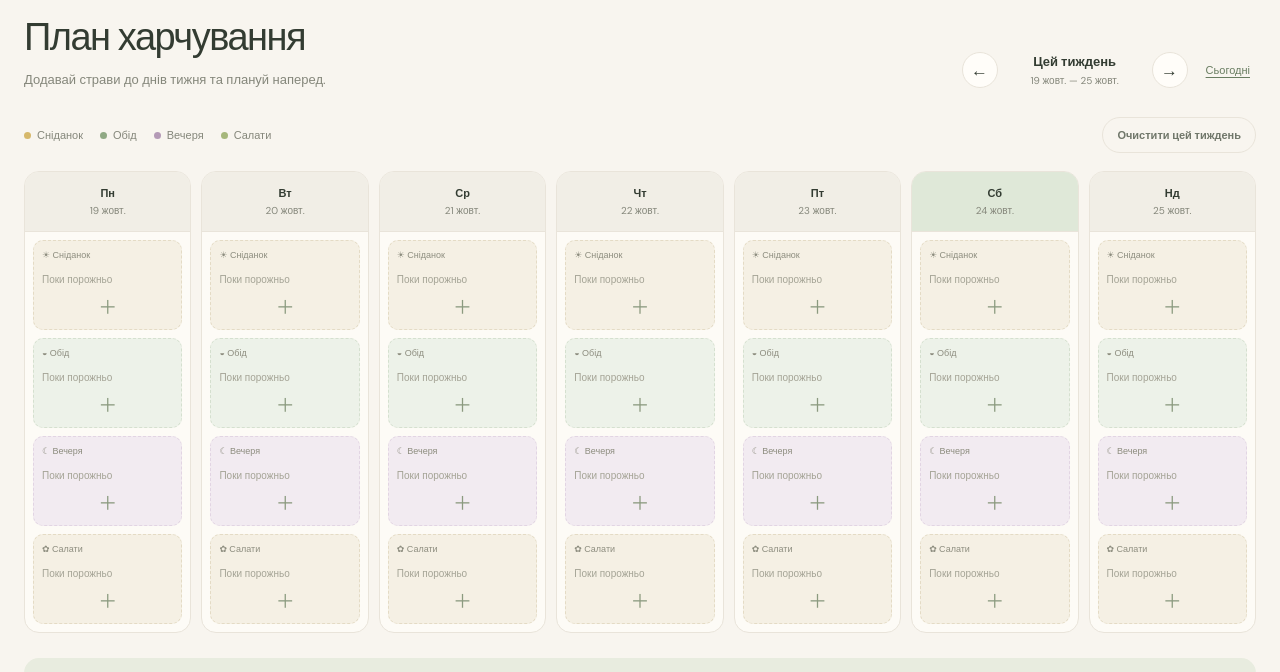
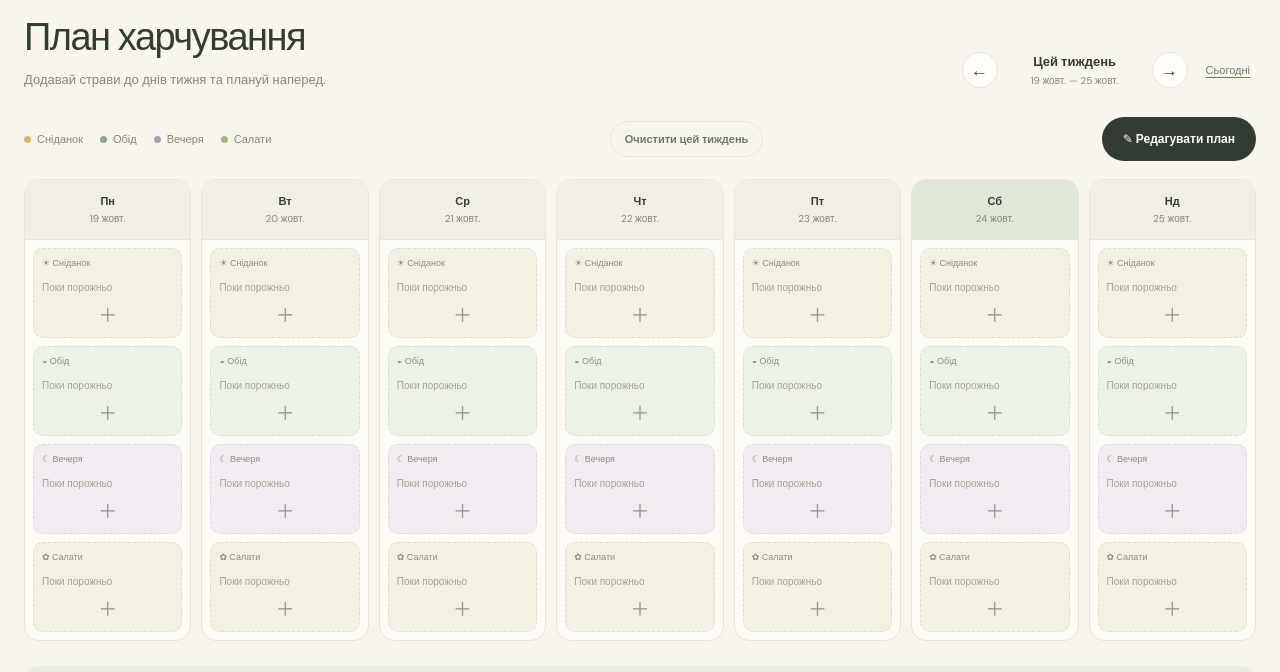
Before and after one commit to Rendy-993/plans, a plain HTML site: page index.html in a window 1280 px wide. Both pictures are taken after a click on the button "План на тиждень". Shown: the part 100-772 px from the top of the page. Drawn offline with nearby package versions, Linux system fonts and the light colour scheme; a web font is replaced by a local one.

Commit message:
Revert index.html to original version

```diff
--- a/index.html
+++ b/index.html
@@ -199,6 +199,9 @@
         <button class="secondary-btn compact" id="clearWeek">
           Очистити цей тиждень
         </button>
+        <button id="editPlanBtn" class="secondary-btn" type="button">
+            ✎ Редагувати план
+        </button>
       </div>
 
       <div class="week-grid" id="weekGrid"></div>
```
